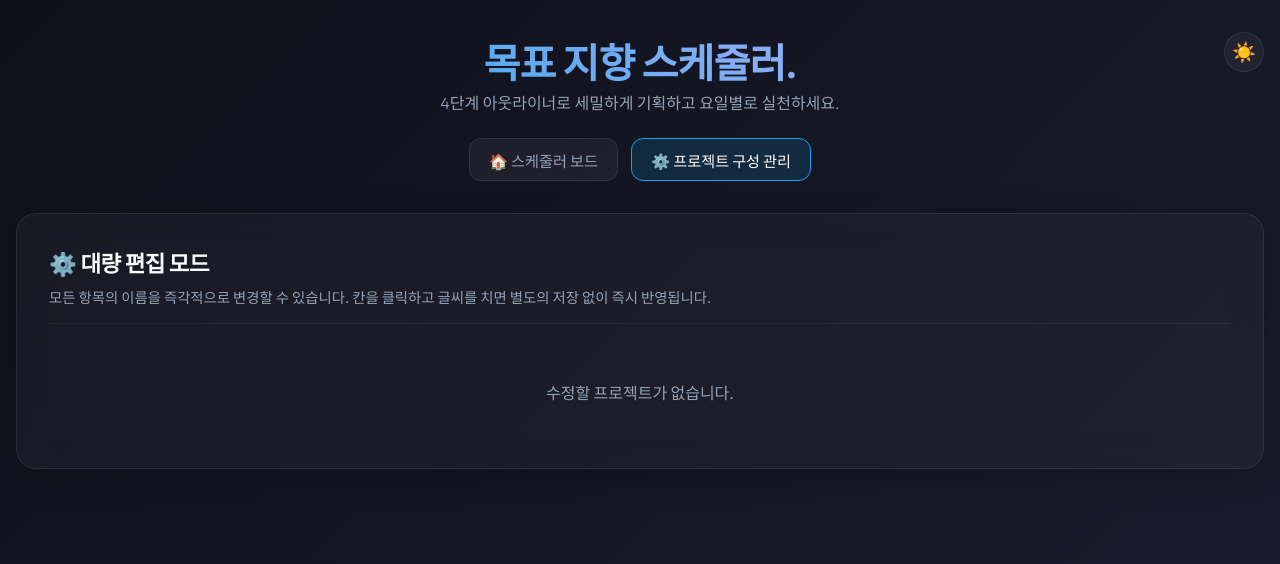
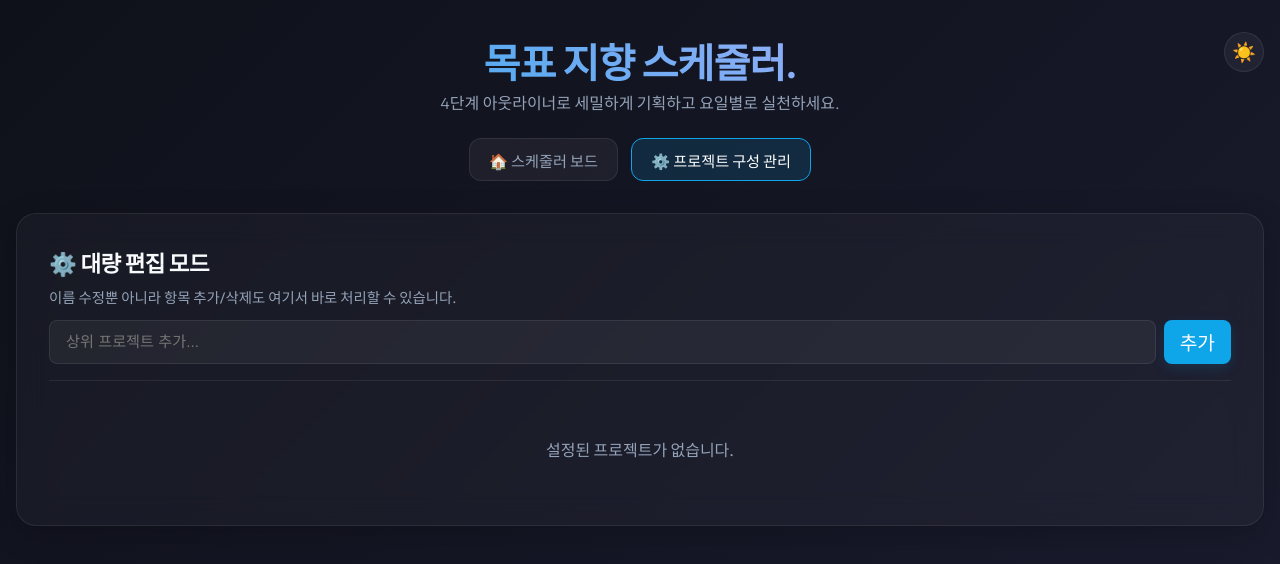
Before and after one commit to angibeom0985-arch/To-do-list, a React (Vite) app: page / in a window 1280 px wide. Both pictures are taken after a click on the button "⚙️ 프로젝트 구성 관리". Shown: the top 564 px of the page. Built offline with nearby package versions, Linux system fonts and the light colour scheme.

Commit message:
feat: enable adding nodes in bulk edit mode with depth-based emojis

```diff
--- a/src/App.jsx
+++ b/src/App.jsx
@@ -218,6 +218,8 @@ function App() {
       {currentView === 'manage' ? (
         <ManagePage
           treeNodes={treeNodes}
+          addRootProject={addRootProject}
+          addChildNode={addChildNode}
           updateNodeFields={updateNodeFields}
           deleteNode={deleteNode}
         />
--- a/src/components/ManagePage.jsx
+++ b/src/components/ManagePage.jsx
@@ -1,25 +1,47 @@
-import React from 'react';
+import React, { useState } from 'react';
 
-export default function ManagePage({ treeNodes, updateNodeFields, deleteNode }) {
+export default function ManagePage({ treeNodes, addRootProject, addChildNode, updateNodeFields, deleteNode }) {
+  const [newRootTitle, setNewRootTitle] = useState('');
+
+  const handleAddRoot = (e) => {
+    e.preventDefault();
+    if (!newRootTitle.trim()) return;
+    addRootProject(newRootTitle.trim());
+    setNewRootTitle('');
+  };
+
   return (
     <div className="manage-page-container glass-panel animate-fade-in">
       <div className="manage-header" style={{ marginBottom: '1.5rem', paddingBottom: '1rem', borderBottom: '1px solid var(--glass-border)' }}>
         <h2 style={{ margin: '0 0 0.5rem', fontSize: '1.4rem' }}>⚙️ 대량 편집 모드</h2>
         <p style={{ margin: 0, fontSize: '0.9rem', color: 'var(--text-muted)' }}>
-          모든 항목의 이름을 즉각적으로 변경할 수 있습니다. 칸을 클릭하고 글씨를 치면 별도의 저장 없이 즉시 반영됩니다.
+          이름 수정뿐 아니라 항목 추가/삭제도 여기서 바로 처리할 수 있습니다.
         </p>
+
+        <form onSubmit={handleAddRoot} style={{ display: 'flex', gap: '0.5rem', marginTop: '0.8rem' }}>
+          <input
+            type="text"
+            className="project-input"
+            placeholder="상위 프로젝트 추가..."
+            value={newRootTitle}
+            onChange={(e) => setNewRootTitle(e.target.value)}
+            style={{ flex: 1 }}
+          />
+          <button type="submit" className="add-btn mini-btn">추가</button>
+        </form>
       </div>
 
       <div className="manage-tree-list">
         {treeNodes.length === 0 ? (
           <p style={{ textAlign: 'center', padding: '2rem', color: 'var(--text-muted)' }}>
-            수정할 프로젝트가 없습니다.
+            설정된 프로젝트가 없습니다.
           </p>
         ) : (
-          treeNodes.map(node => (
+          treeNodes.map((node) => (
             <ManageNode
               key={node.id}
               node={node}
+              addChildNode={addChildNode}
               updateNodeFields={updateNodeFields}
               deleteNode={deleteNode}
             />
@@ -30,21 +52,26 @@ export default function ManagePage({ treeNodes, updateNodeFields, deleteNode })
   );
 }
 
-function ManageNode({ node, updateNodeFields, deleteNode }) {
+function ManageNode({ node, addChildNode, updateNodeFields, deleteNode }) {
+  const [newChildTitle, setNewChildTitle] = useState('');
+
   const getPrefix = () => {
-    if (node.depth === 1) return '📁';
-    if (node.depth === 2) return '📂';
-    if (node.depth === 3) return '📄';
-    return '📋';
+    const depthIcons = ['📁', '📂', '🧩', '📝', '🔹', '🔸', '▫️', '◽'];
+    return depthIcons[(Math.max(node.depth, 1) - 1) % depthIcons.length];
+  };
+
+  const handleAddChild = (e) => {
+    e.preventDefault();
+    if (!newChildTitle.trim()) return;
+    addChildNode(node.id, node.depth, newChildTitle.trim());
+    setNewChildTitle('');
   };
 
   return (
     <div className={`manage-node-item depth-${node.depth}`} style={{ display: 'flex', flexDirection: 'column', marginTop: '0.4rem' }}>
       <div style={{ display: 'flex', alignItems: 'center', gap: '0.5rem', background: 'rgba(255, 255, 255, 0.02)', padding: '0.4rem', borderRadius: '8px' }}>
-
-        {/* Indent Lines */}
         {node.depth > 1 && (
-          <div style={{ width: `${(node.depth - 1) * 20}px`, borderBottom: '1px dashed var(--glass-border)', height: '1px', marginLeft: '0.5rem' }}></div>
+          <div style={{ width: `${(node.depth - 1) * 20}px`, borderBottom: '1px dashed var(--glass-border)', height: '1px', marginLeft: '0.5rem' }} />
         )}
 
         <span style={{ fontSize: '1.1rem' }}>{getPrefix()}</span>
@@ -58,27 +85,49 @@ function ManageNode({ node, updateNodeFields, deleteNode }) {
           style={{
             flex: 1,
             fontSize: node.depth === 1 ? '1.1rem' : '0.95rem',
-            fontWeight: node.depth === 1 ? '600' : '400'
+            fontWeight: node.depth === 1 ? '600' : '400',
           }}
         />
+
+        <button
+          onClick={handleAddChild}
+          className="add-child-btn"
+          title="하위 항목 추가"
+        >
+          +
+        </button>
 
         <button
           onClick={() => deleteNode(node.id)}
           className="delete-btn mini"
           title="삭제"
-          style={{ opacity: 0.5 }}
+          style={{ opacity: 0.6 }}
         >
           ×
         </button>
       </div>
 
-      {/* Children rendering */}
+      <form onSubmit={handleAddChild} style={{ display: 'flex', gap: '0.4rem', marginLeft: `${(node.depth - 1) * 20 + 44}px`, marginTop: '0.35rem' }}>
+        <input
+          type="text"
+          className="project-input"
+          placeholder="하위 항목 추가..."
+          value={newChildTitle}
+          onChange={(e) => setNewChildTitle(e.target.value)}
+          style={{ flex: 1, fontSize: '0.85rem', padding: '0.35rem 0.55rem' }}
+        />
+        <button type="submit" className="add-btn mini-btn" style={{ padding: '0.35rem 0.6rem', fontSize: '0.9rem' }}>
+          추가
+        </button>
+      </form>
+
       {node.children && node.children.length > 0 && (
         <div style={{ paddingLeft: '0.5rem' }}>
-          {node.children.map(child => (
+          {node.children.map((child) => (
             <ManageNode
               key={child.id}
               node={child}
+              addChildNode={addChildNode}
               updateNodeFields={updateNodeFields}
               deleteNode={deleteNode}
             />
```
